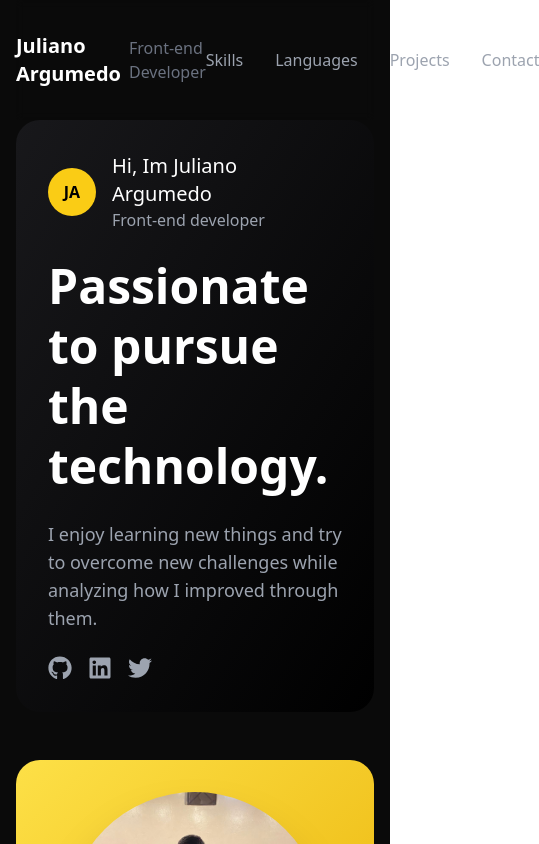
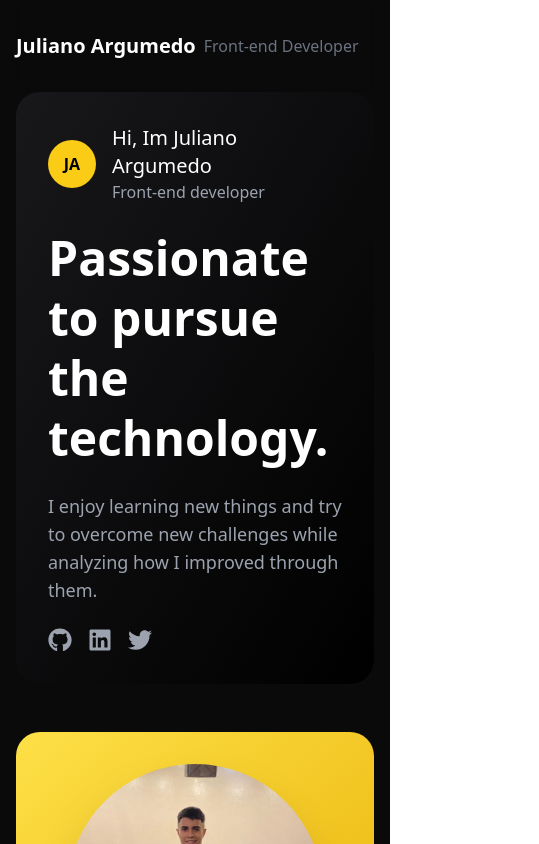
Before and after one commit to jargumedo/Portfolio, a Next.js app: page / in a window 390 px wide. Shown: the top 844 px of the page, 539 px wide, since content can reach past the window. Built offline with nearby package versions, Linux system fonts and the light colour scheme.

Commit message:
fixing navbar

```diff
--- a/app/components/NavBar.tsx
+++ b/app/components/NavBar.tsx
@@ -24,28 +24,28 @@
         <span className="font-bold text-xl">Juliano Argumedo</span>
         <span className="text-gray-500 ">Front-end Developer</span>
       </div>
-      <div className="flex gap-8">
+      <div className="flex gap-8 ">
         <button
           onClick={() => scrollToSection("skills")}
-          className="text-gray-400 hover:text-white transition-colors"
+          className="text-gray-400 hover:text-white transition-colors hidden md:block"
         >
           Skills
         </button>
         <button
           onClick={() => scrollToSection("languages")}
-          className="text-gray-400 hover:text-white transition-colors"
+          className="text-gray-400 hover:text-white transition-colors hidden md:block"
         >
           Languages
         </button>
         <button
           onClick={() => scrollToSection("projects")}
-          className="text-gray-400 hover:text-white transition-colors"
+          className="text-gray-400 hover:text-white transition-colors hidden md:block"
         >
           Projects
         </button>
         <button
           onClick={() => scrollToSection("contact")}
-          className="text-gray-400 hover:text-white transition-colors"
+          className="text-gray-400 hover:text-white transition-colors hidden md:block"
         >
           Contact
         </button>
```
